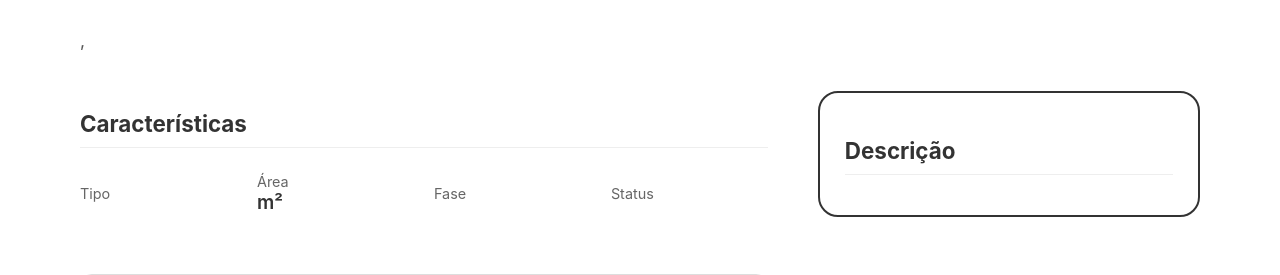
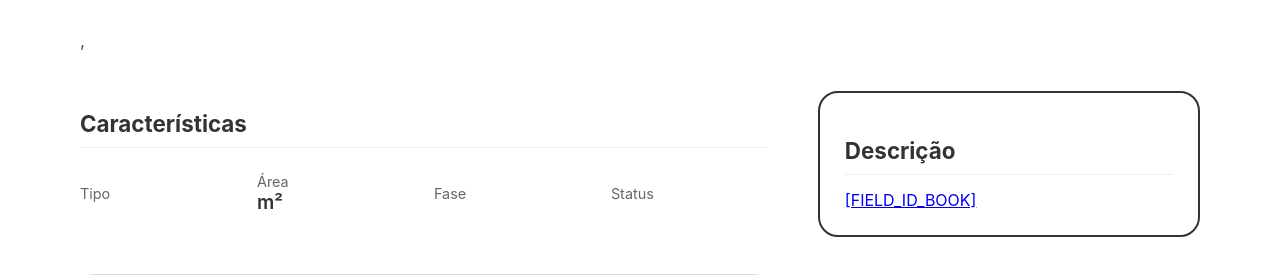
Before and after one commit to leoneress/catalogo_flipagem0, a Flask app: template templates/detalhe.html in a window 1280 px wide. Shown: the part 75-350 px from the top of the page. Run offline with Flask 3, Linux system fonts and the light colour scheme; the template is opened without the code that fills it, so the values that code supplies are empty.

Commit message:
Update detalhe.html

```diff
--- a/templates/detalhe.html
+++ b/templates/detalhe.html
@@ -181,6 +181,8 @@
         <div class="content-block description-block">
           <h2>Descrição</h2>
           <p id="description">{{ imovel['description'] | safe }}</p>
+          <a href="FIELD_ID_BOOK">[FIELD_ID_BOOK]</a>
+
         </div>
       </div>
     </div>
```
